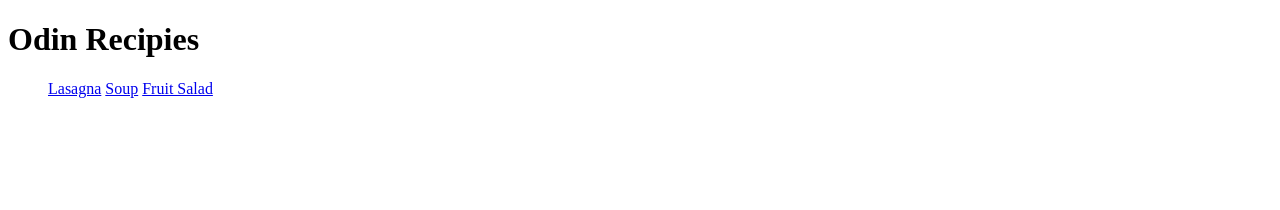
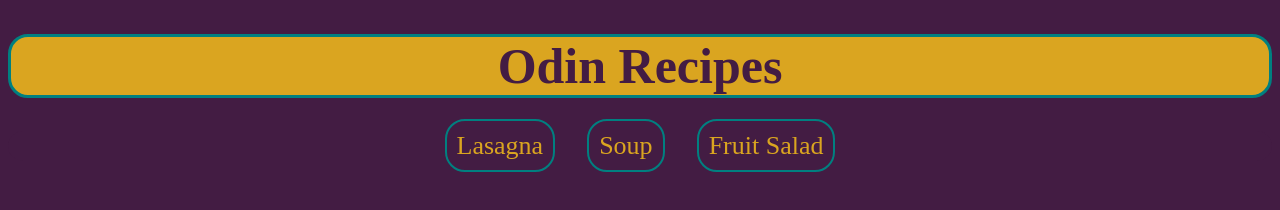
Before and after one commit to phnx-create/odin-recipes, a plain HTML site: page index.html in a window 1280 px wide. Drawn offline with Linux system fonts and the light colour scheme.

Commit message:
Add style.css link

```diff
--- a/index.html
+++ b/index.html
@@ -3,15 +3,15 @@
 <head>
     <meta charset="UTF-8">
     <meta name="viewport" content="width=device-width, initial-scale=1.0">
-    <title>Odin Recipies</title>
+    <title>Odin Recipes</title>
+    <link rel="stylesheet" type="text/css" href="style.css">
 </head>
 <body>
-    <h1>Odin Recipies</h1>
-    <ul>
+    <h1>Odin Recipes</h1>
+    <nav>
     <a href="recipes/lasagna.html">Lasagna</a>
     <a href="recipes/soup.html">Soup</a>
     <a href="recipes/fruit-salad.html">Fruit Salad</a>
-    </ul>
     </nav>
 </body>
 </html>
```
